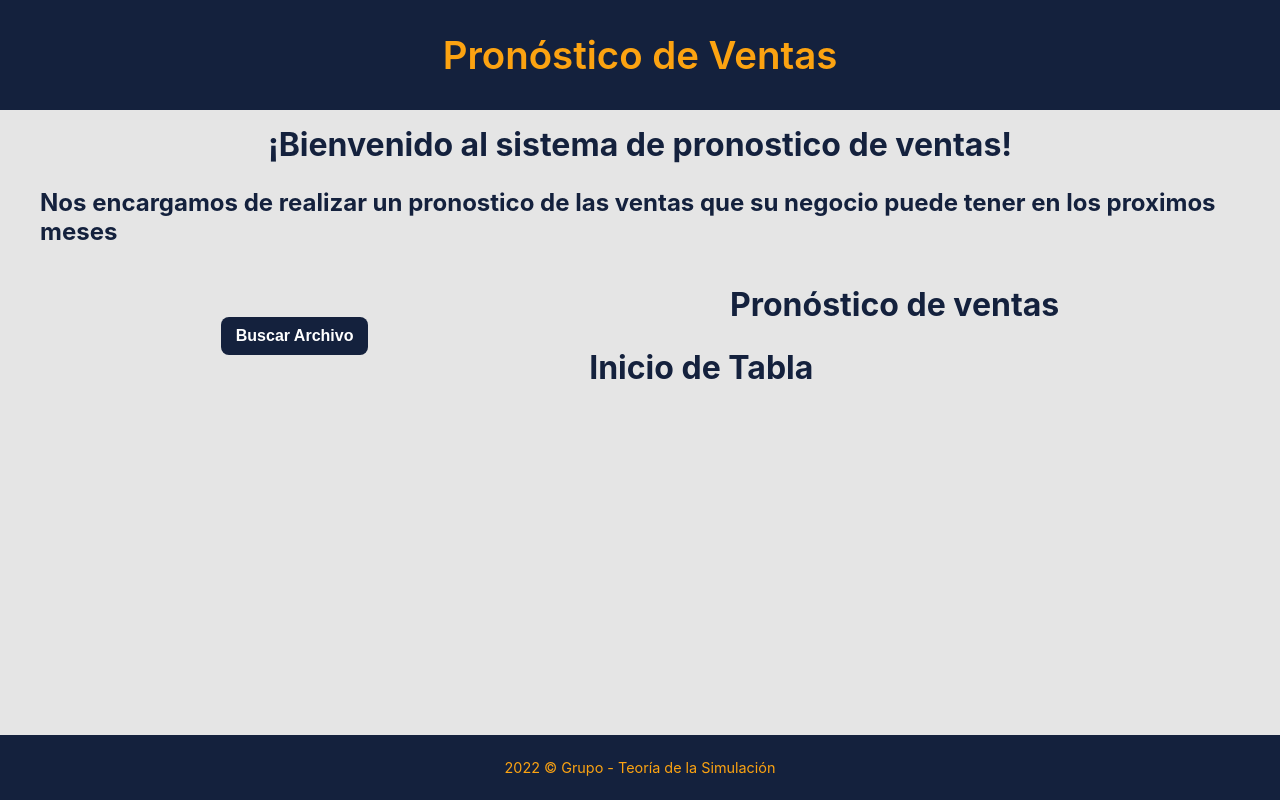
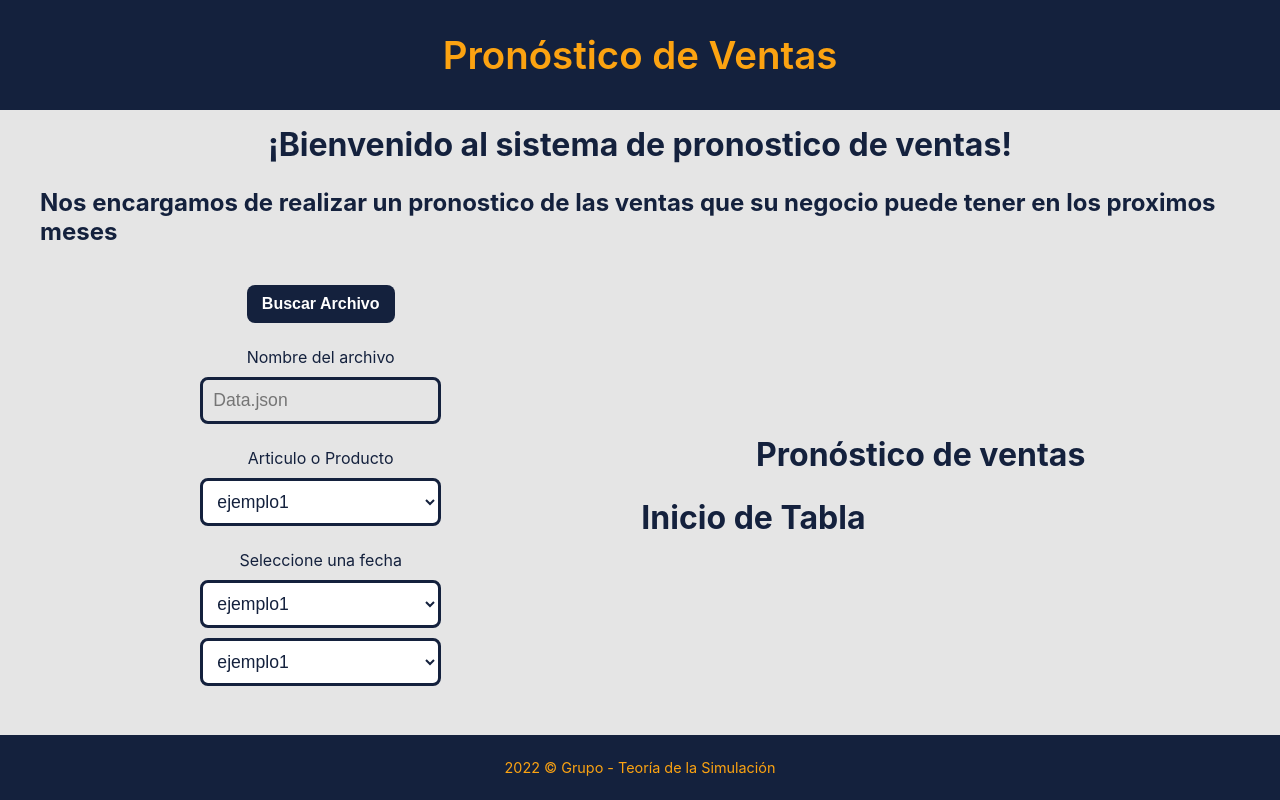
Before and after one commit to Henry-MM/simulador-clase-teoria, a React (Create React App) app: page /simulator in a window 1280 px wide. Built offline with nearby package versions, Linux system fonts and the light colour scheme.

Commit message:
Falta la tabla nada mas

```diff
--- a/src/Pages/Simulator/Simulator.css
+++ b/src/Pages/Simulator/Simulator.css
@@ -129,3 +129,47 @@ h1,h2 {
         text-align: center;
     }
 }
+
+.input__label{
+    width: 50%;
+    display: flex;
+    flex-flow: column;
+    gap: 10px;
+    color: #14213D;
+    justify-content: center;
+    text-align: center;
+}
+
+.input__label input,
+.input__label select {
+    width: 100%;
+    padding: 10px 10px;
+    font-size: 1.1rem;
+    background: #e5e5e5;
+    color: #14213D;
+    border-radius: 8px;
+    box-sizing: border-box;
+    border: 3px solid #14213D;
+}
+
+.dropdown__label{
+    width: 50%;
+    display: flex;
+    justify-content: center;
+    text-align: center;
+    flex-flow: column;
+    gap: 10px;
+    color: #14213D;
+}
+
+.dropdown__label input,
+.dropdown__label select {
+    width: 100%;
+    padding: 10px 10px;
+    font-size: 1.1rem;
+    background: #FFFFFF;
+    color: #14213D;
+    border-radius: 8px;
+    box-sizing: border-box;
+    border: 3px solid #14213D;
+}
--- a/src/Pages/Simulator/Simulator.js
+++ b/src/Pages/Simulator/Simulator.js
@@ -10,8 +10,42 @@ import Button from "../../Components/Button/Button";
 import "./Simulator.css";
 
 const Simulator = () => {
+
+  const optionsProducts = [
+    { label: "ejemplo1", value: "ejemplo1" },
+    { label: "ejemplo2", value: "ejemplo2" },
+    { label: "ejemplo3", value: "ejemplo3" },
+  ];
+
+  const optionsYears = [
+    { label: "ejemplo1", value: "ejemplo1" },
+    { label: "ejemplo2", value: "ejemplo2" },
+    { label: "ejemplo3", value: "ejemplo3" },
+  ];
+
+  const optionsMonths = [
+    { label: "ejemplo1", value: "ejemplo1" },
+    { label: "ejemplo2", value: "ejemplo2" },
+    { label: "ejemplo3", value: "ejemplo3" },
+  ];
+
+  const [value, setValue] = React.useState("Product");
+  const [valueYears, setValueYears] = React.useState("Years");
+  const [valueMonths, setValueMonths] = React.useState("Months");
+
+  const handleChangeSelectProduct = (event) => {
+    setValue(event.target.value);
+  };
+
+  const handleChangeSelectYears = (event) => {
+    setValueYears(event.target.valueYears);
+  };
+
+  const handleChangeSelectMonths = (event) => {
+    setValueMonths(event.target.valueMonths);
+  };
+
   const inputRef = useRef(null);
-
   const fileRef = useRef();
 
   const handleChange = (e) => {
@@ -49,6 +83,44 @@ const Simulator = () => {
                 hidden
               />
             </div>
+
+            <div className="">
+              <label className="input__label">
+                <p>Nombre del archivo</p>
+                <input name="file" id="file" placeholder="Data.json" disabled />
+              </label>
+            </div>
+
+            <div>
+              <label className="dropdown__label">
+                Articulo o Producto
+                <select value={value} onChange={handleChangeSelectProduct}>
+                  {optionsProducts.map((optionsProducts) => (
+                    <option value={optionsProducts.value}>{optionsProducts.label}</option>
+                  ))}
+                </select>
+              </label>
+            </div>
+
+            <div>
+              <label className="dropdown__label">
+                Seleccione una fecha
+                <select value={valueYears} onChange={handleChangeSelectYears}>
+                  {optionsYears.map((optionsYears) => (
+                    <option value={optionsYears.valueYears}>{optionsYears.label}</option>
+                  ))}
+                </select>
+
+                <select value={valueMonths} onChange={handleChangeSelectMonths}>
+                  {optionsMonths.map((optionsMonths) => (
+                    <option value={optionsMonths.value}>{optionsMonths.label}</option>
+                  ))}
+                </select>
+
+              </label>
+            </div>
+
+
           </div>
           <div className="Simulator__column_content">
             <div>
```
